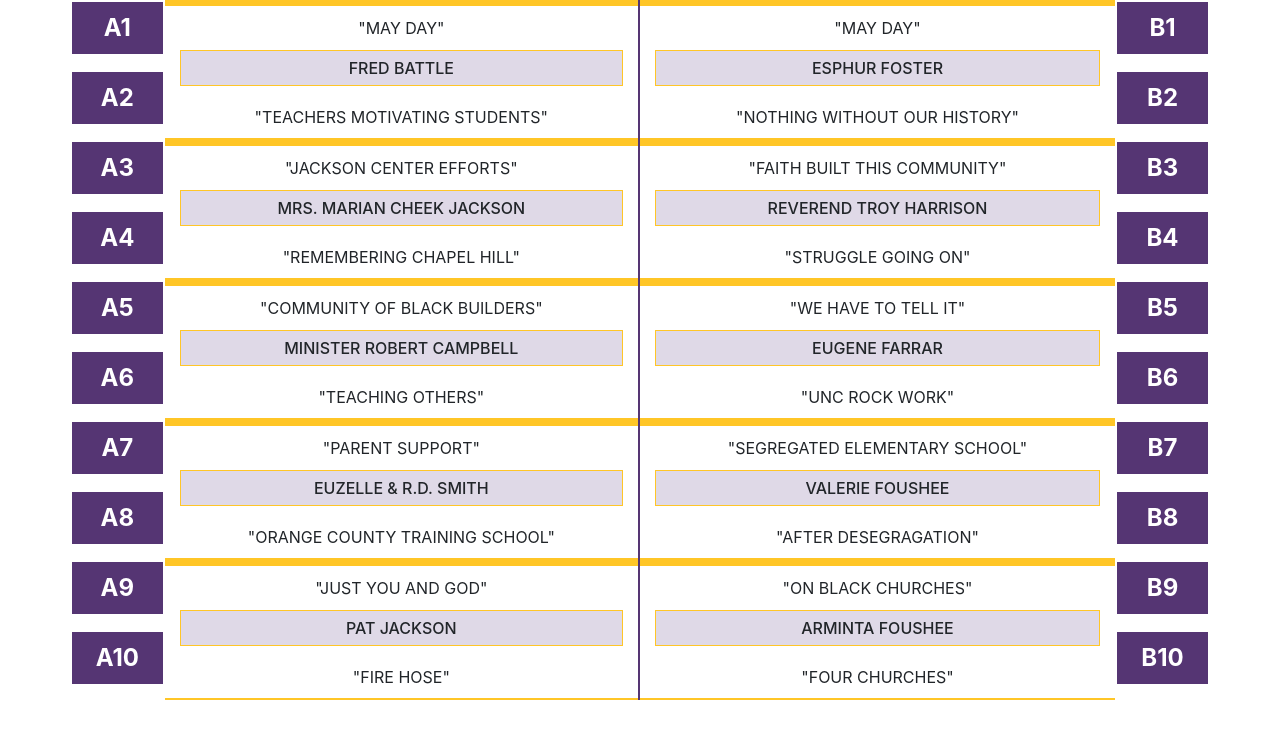
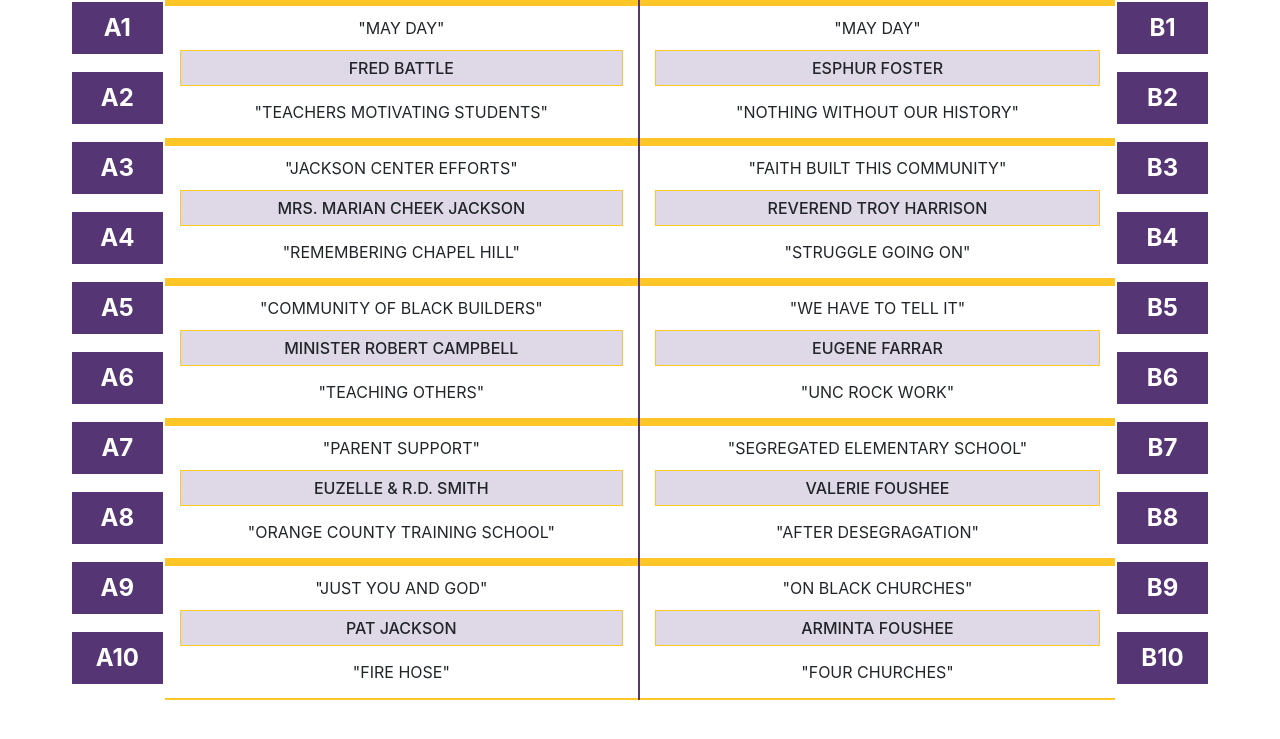
Before and after one commit to kayaelle/MCJC-jukebox, a Jekyll site: the page built from index.md, in a window 1280 px wide. Shown: the top 739 px of the page. Built offline with Jekyll 4.4.1, drawn with Linux system fonts in a browser that asks for light colours.

```diff
--- a/_layouts/default.html
+++ b/_layouts/default.html
@@ -6,9 +6,9 @@
     <title>{{ page.title }}</title>
 
     <!-- Bootstrap styles -->
-    <link href="{{ base }}/css/bootstrap.css" rel="stylesheet">
+    <link href="./css/bootstrap.css" rel="stylesheet">
     <!-- Local Stylesheet -->
-    <link href="{{ base }}/css/styles.css" rel="stylesheet">
+    <link href="./css/styles.css" rel="stylesheet">
 
     <link rel="preconnect" href="https://fonts.googleapis.com">
     <link rel="preconnect" href="https://fonts.gstatic.com" crossorigin>
@@ -20,8 +20,8 @@
     {{ content }}
 
     <!-- Scripts -->
-    <script src="{{ base }}/js/jquery.min.js"></script> <!-- jQuery for Bootstrap's JavaScript plugins -->
-    <script src="{{ base }}/js/bootstrap.bundle.min.js"></script><!-- Bootstrap framework -->
+    <script src="./js/jquery.min.js"></script> <!-- jQuery for Bootstrap's JavaScript plugins -->
+    <script src="./js/bootstrap.bundle.min.js"></script><!-- Bootstrap framework -->
 
     <script>
       document.addEventListener('play', function(e) {
--- a/css/styles.css
+++ b/css/styles.css
@@ -66,7 +66,7 @@ button .btn:hover, button.selected  {
 
 .bottom-border {
   border-bottom: 2px solid #ffc627;
-  padding-top: 35px;
+  padding-top: 30px;
   /*margin-bottom: 10px;*/
  /* margin-top: 30px;*/
 }
```
Also changed, not shown: other parts of _layouts/default.html (+1 -0 lines).
